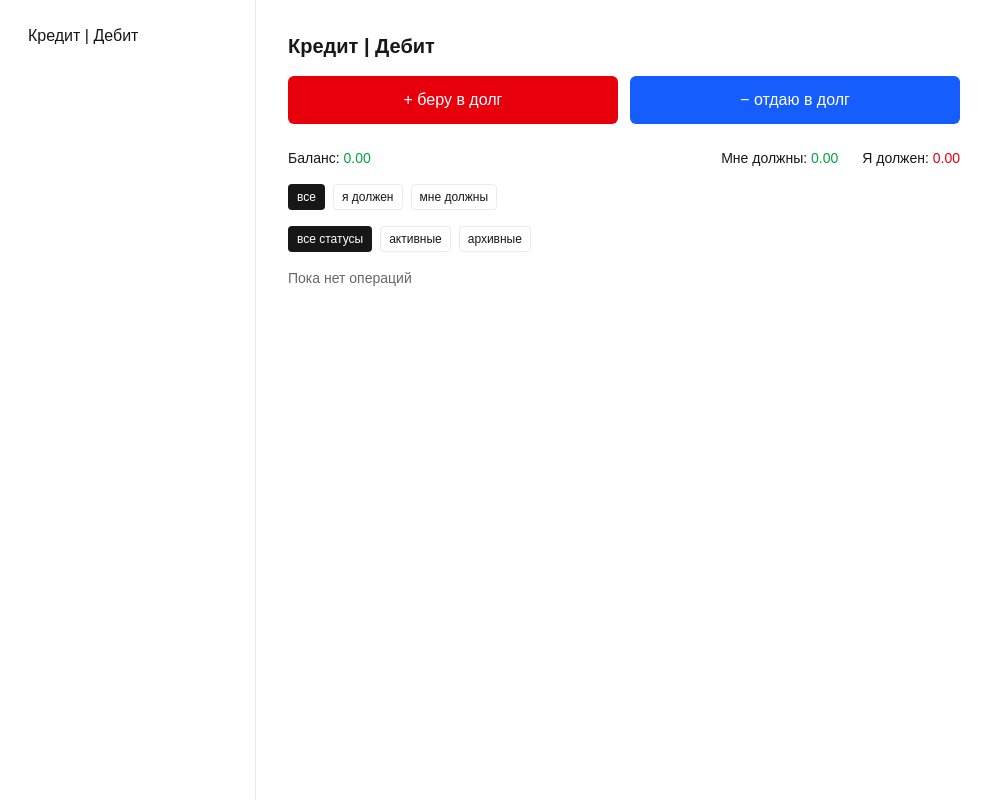
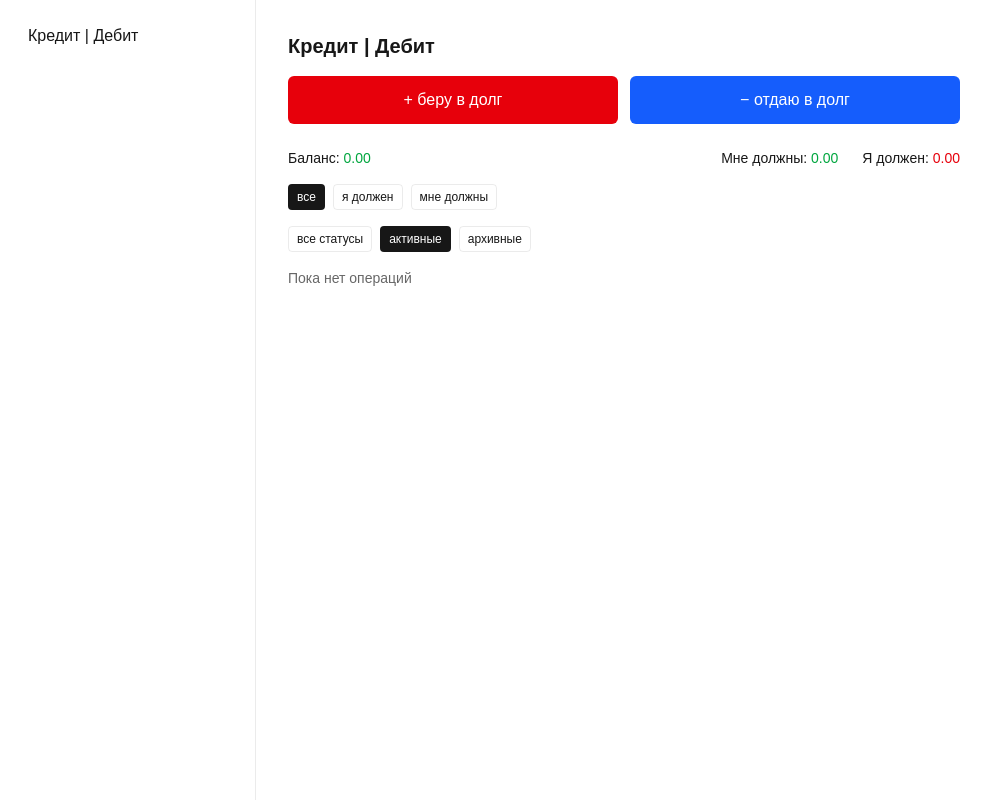
Before and after one commit to shelbit1/creditbit, a Next.js app: page /ledger in a window 1280 px wide. Shown: the whole page, without its empty margins (0-994 px from the left). Built offline with nearby package versions, Linux system fonts and the light colour scheme.

Commit message:
feat(ledger): фильтр статуса по умолчанию — active

```diff
--- a/app/ledger/page.tsx
+++ b/app/ledger/page.tsx
@@ -42,7 +42,7 @@ const STORAGE_KEY = "ledger-entries";
 export default function LedgerPage() {
   const [entries, setEntries] = useState<LedgerEntry[]>([]);
   const [filter, setFilter] = useState<FilterMode>("all");
-  const [statusFilter, setStatusFilter] = useState<"all" | EntryStatus>("all");
+  const [statusFilter, setStatusFilter] = useState<"all" | EntryStatus>("active");
   const [showBorrowForm, setShowBorrowForm] = useState<boolean>(false);
   const [showLendForm, setShowLendForm] = useState<boolean>(false);
   const [showPaymentFixForm, setShowPaymentFixForm] = useState<string | null>(null);
```
